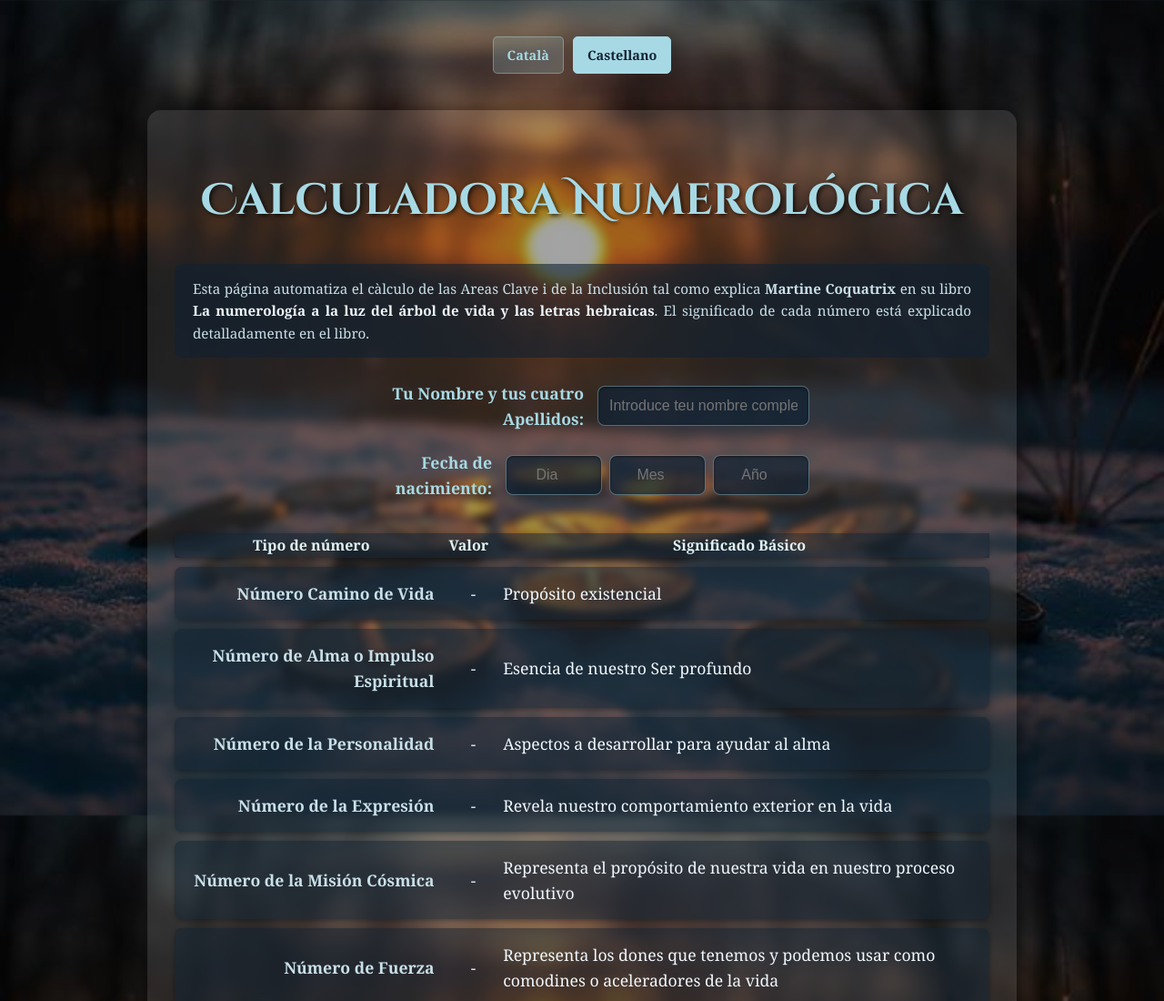
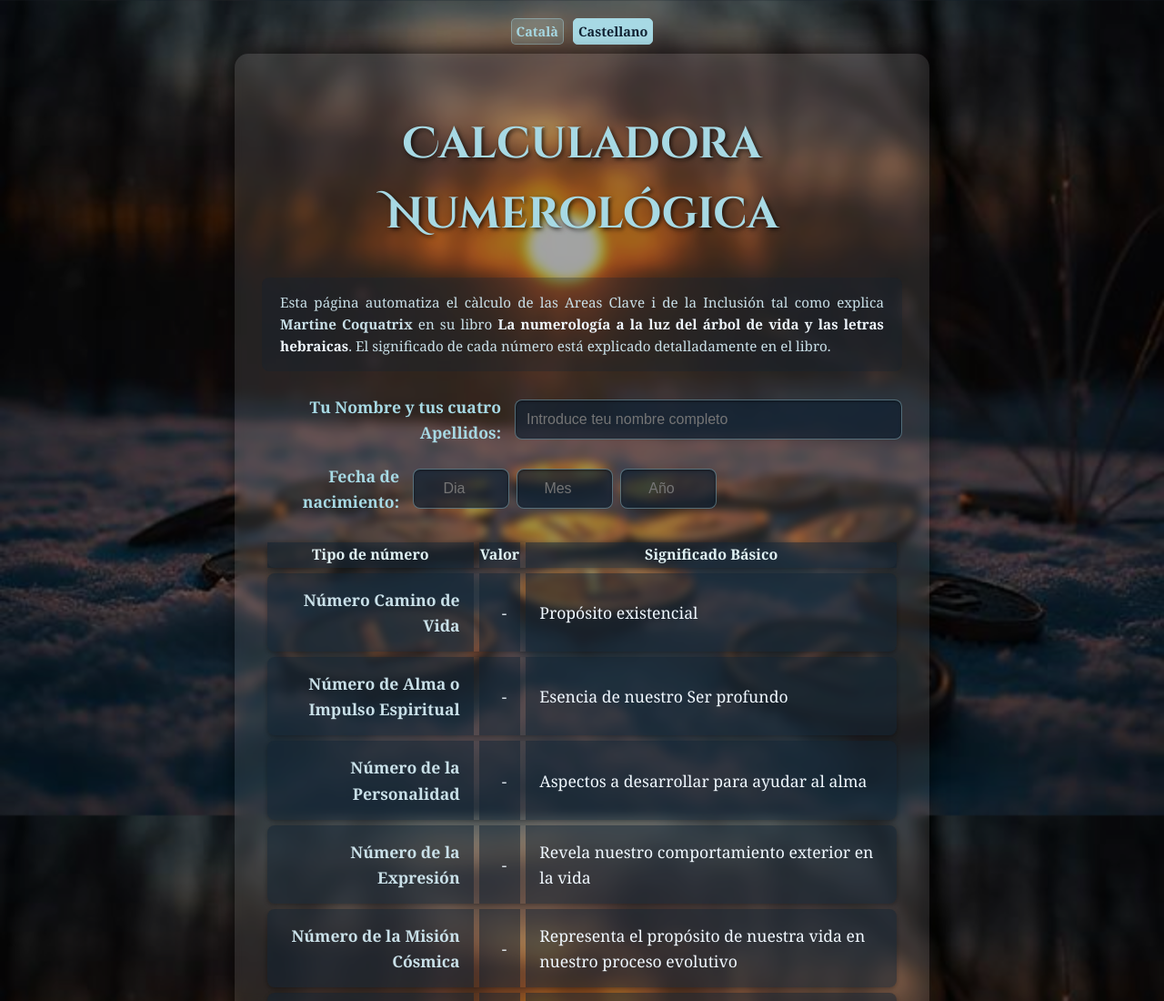
Before and after one commit to sergi256/calculadora-numerologica, a plain HTML site: page es/index.html in a window 1280 px wide. Shown: the top 1100 px of the page at 91% size. Drawn offline with nearby package versions, Linux system fonts and the light colour scheme.

Commit message:
modificació estils de els dos camps d'entrada de dades + arreglada la reducció dels habitants

```diff
--- a/style.css
+++ b/style.css
@@ -26,10 +26,10 @@ body::before {
 }
 
 .container {
-    max-width: 70vw; /* El contenidor ocuparà el 70% de l'amplada del viewport */
+    max-width: 55vw; /* El contenidor ocuparà el 70% de l'amplada del viewport */
     min-width: 320px; /* Mínim de 320px per evitar que es comprimeixi massa en mòbils */
     margin: 40px auto; /* Per centrar-lo horitzontalment */
-
+	margin-top: 10px; /* Augmenta aquest valor per moure'l més avall. Redueix-lo per moure'l més amunt. */
     background-color: rgba(255, 255, 255, 0.1); /* Fons semitransparent per al contenidor principal */
     backdrop-filter: blur(5px); /* Efecte de "vidre glaçat" */
     padding: 30px;
@@ -50,7 +50,7 @@ h1 {
 
 /* --- Disclaimer (adaptat al nou estil) --- */
 .disclaimer-banner {
-    background-color: rgba(17, 34, 51, 0.6); /* Blau fosc semitransparent */
+    background-color: rgba(17, 34, 51, 0.3); /* Blau fosc semitransparent */
     color: #c9e0e8; /* Text clar */
     padding: 15px 20px;
     border-radius: 8px;
@@ -73,46 +73,50 @@ h1 {
     flex-direction: column;
     gap: 20px;
     margin-bottom: 25px;
-    align-items: center;
+    align-items: flex-start; /* Assegura que totes les "línies" s'alineïn a l'esquerra */
 }
 
-/* Estil per als sub-grups de label + input (inclòs el nou de la data) */
+/* Estil general per als sub-grups de label + input */
 .input-field-wrapper {
     display: flex;
     align-items: center;
     gap: 15px;
     width: 100%;
-    max-width: 500px;
-    justify-content: center;
+    max-width: 500px; /* Manté la limitació per a les altres línies (ex: data) */
+    justify-content: flex-start;
 }
 
-/* Estil per al contenidor dels inputs de data */
-.date-inputs-group {
-    display: flex; /* Converteix aquest div en un flex container */
-    gap: 8px; /* Espaiat entre els camps de Dia, Mes i Any */
-    align-items: center; /* Alinea els inputs verticalment */
-    flex-grow: 1; /* Permet que el grup creixi per ocupar l'espai restant */
-    justify-content: space-between; /* Distribueix els inputs de manera uniforme */
+/* LA CLAU: Aquesta regla força l'ample mínim de la línia del nom */
+.input-group .input-field-wrapper:first-child {
+    min-width: 535px; /* Suma: 220px (label) + 15px (gap) + 300px (input) = 535px */
+    max-width: none; /* Assegura que no hi ha un màxim que el limiti */
+    width: auto;     /* Deixa que l'ample es basi en el min-width i el contingut */
 }
 
 
+/* Regla general per a les labels */
 .input-group label {
-    flex-basis: auto;
+    flex-basis: auto; /* Permet que la mida base sigui automàtica o segons el contingut */
     margin-bottom: 0;
-
     color: #a7d9e4;
     font-weight: bold;
     font-size: 1.1em;
-    min-width: 150px;
     text-align: right;
 }
 
+/* Regla específica per al label del nom ("Nom i Cognoms:") */
+label[for="nomInput"] {
+    min-width: 220px; /* Mínim per al text "Nom i Cognoms:". Ajusta'l si cal. */
+	flex-shrink: 0; /* Impedeix que el label es faci més petit */
+}
+
+/* Regla general per als inputs de text i number */
 .input-group input[type="text"],
 .input-group input[type="number"] {
-    /* Mantenim l'amplada fixa per al camp de nom, però per als camps de data */
-    /* ara poden ser una mica més petits o ajustar-se dins del date-inputs-group */
-    width: 250px; /* Amplada per defecte per al camp de text (Nom) */
-
+    /* És crucial que aquí NO hi hagi un 'width' que pugui competir o que el 'flex-basis' no interfereixi */
+    /* Si 'width: 250px;' encara està aquí, pots eliminar-lo o comentar-lo per als inputs de text. */
+    /* Deixa'l si necessites una amplada per defecte per a altres inputs que no siguin el de nom. */
+	width: 250px; /* Aquesta és l'amplada per defecte. */
     padding: 12px;
     border: 1px solid rgba(167, 217, 228, 0.4);
     border-radius: 8px;
@@ -123,10 +127,37 @@ h1 {
     transition: border-color 0.3s ease, box-shadow 0.3s ease;
 }
 
+/* LA SOLUCIÓ FINAL: Amplada específica per al camp de nom */
+#nomComplet {
+    flex-grow: 1; /* Permet que l'input s'expandeixi i ocupi l'espai restant del seu pare */
+    flex-shrink: 0; /* IMPEDIR que l'input es faci MÉS PETIT que el seu 'width' */
+    flex-basis: auto; /* Deixa que la mida base sigui la del 'width' o automàtica */
+    /* Si encara no funciona, utilitza !important com a últim recurs, però no hauria de ser necessari amb flex-shrink: 0 */
+    /* width: 300px !important; */
+}
+
+/* AMPLADA ESPECÍFICA PER AL CAMP DE NOM - Aquesta hauria d'estar després de la general */
+#nomInput { /* Utilitza #nomInput, no #nomComplet si l'ID del camp és "nomInput" */
+    width: 400px; /* La teva amplada desitjada */
+    flex-grow: 1; /* Permet que s'estiri si hi ha més espai */
+    flex-shrink: 0; /* Impedeix que es faci més petit del seu 'width' */
+    flex-basis: auto; /* La mida base es determina pel 'width' o contingut */
+    /* text-align: left; Si vols que el text dins de l'input estigui a l'esquerra */
+}
+
+/* Estil per al contenidor dels inputs de data */
+.date-inputs-group {
+    display: flex;
+    gap: 8px;
+    align-items: flex-start;
+    flex-grow: 1;
+    justify-content: flex-start;
+}
+
 /* Ajust per als inputs dins del date-inputs-group (Dia, Mes, Any) */
 .date-inputs-group input[type="number"] {
-    width: 80px; /* Una amplada més petita per a Dia, Mes i Any */
-    text-align: center; /* Centrem el text dins d'aquests camps */
+    width: 80px;
+    text-align: center;
 }
 
 button {
@@ -155,7 +186,7 @@ button:hover {
 #taulaAreesClau {
     width: 100%;
     border-collapse: separate; /* Permet border-spacing */
-    border-spacing: 0 10px; /* Espaiat entre files */
+    border-spacing: 6px 6px; /* Espaiat entre files */
     margin-bottom: 40px;
 }
 
@@ -306,8 +337,8 @@ Exemple de font rúnica (requereix que l'usuari la tingui instal·lada o que la
 /* --- Canviador d'idioma --- */
 .language-switcher {
     text-align: center;
-    margin-bottom: 20px;
-    padding-top: 20px; /* Per separar-lo de la part superior de la finestra */
+    margin-bottom: 0px;
+    padding-top: 0px; /* Per separar-lo de la part superior de la finestra */
     display: flex;
     justify-content: center;
     gap: 10px; /* Espai entre els botons */
@@ -315,7 +346,7 @@ Exemple de font rúnica (requereix que l'usuari la tingui instal·lada o que la
 
 .lang-button {
     display: inline-block;
-    padding: 8px 15px;
+    padding: 2px 5px;
     background-color: rgba(167, 217, 228, 0.2); /* Fons subtil */
     color: #a7d9e4; /* Color de text */
     text-decoration: none;
```
Also changed, not shown: index.html (+45 -6 lines).
